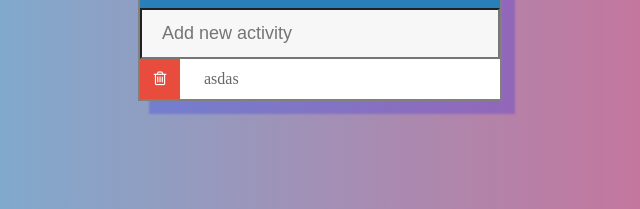
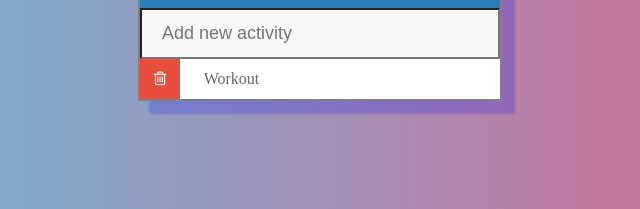
Before and after one commit to prumakwan/ToDoList, a plain HTML site: page index.html in a window 1280 px wide. Shown: the part 141-350 px from the top of the page, 320-960 px from the left. Drawn offline with Linux system fonts and the light colour scheme.

Commit message:
Update index.html

```diff
--- a/index.html
+++ b/index.html
@@ -12,7 +12,7 @@
     <h1>To-Do List <i class="fa fa-plus-circle" aria-hidden="true"></i></h1>
     <input type="text" placeholder="Add new activity" >
     <ul class="list-group">
-        <li class="list-group-item"><span><i class="fa fa-trash-o"></i></span> asdas</li>
+        <li class="list-group-item"><span><i class="fa fa-trash-o"></i></span> Workout </li>
     </ul>
 </div>
 
```
